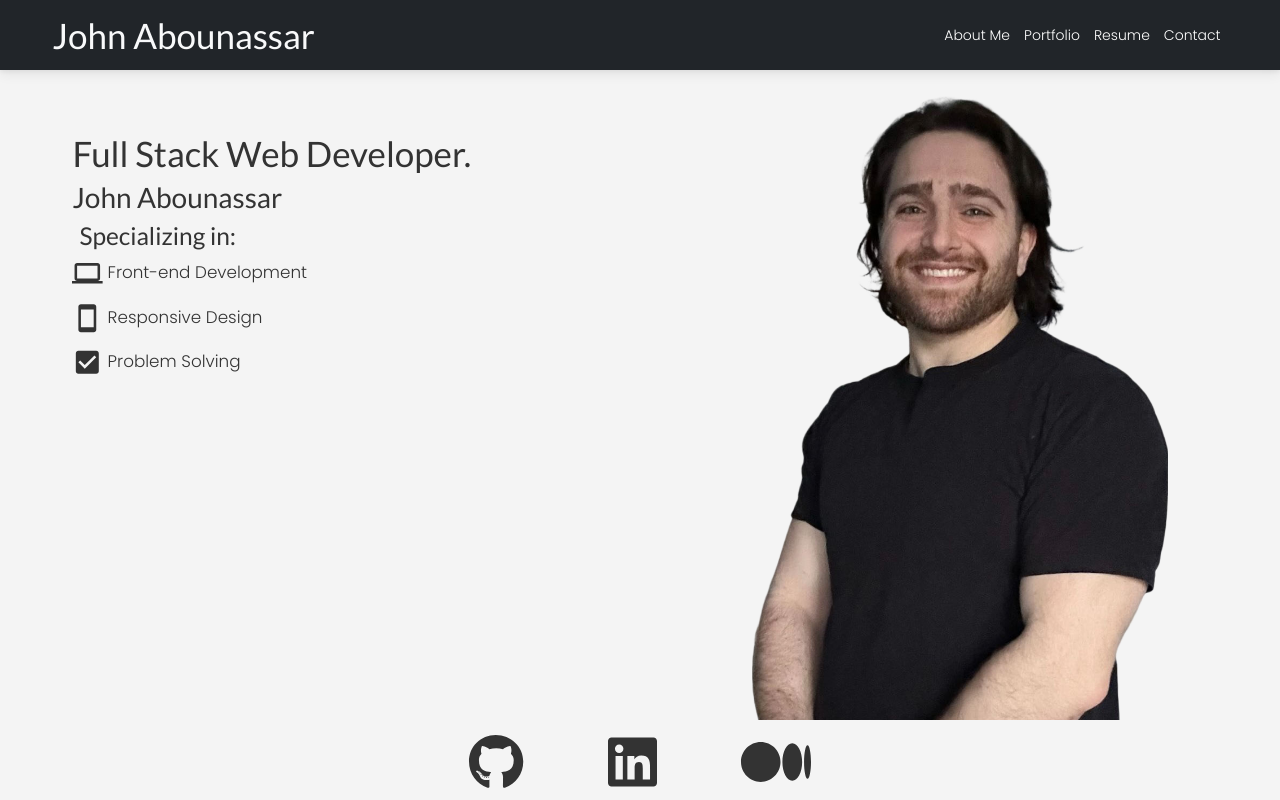
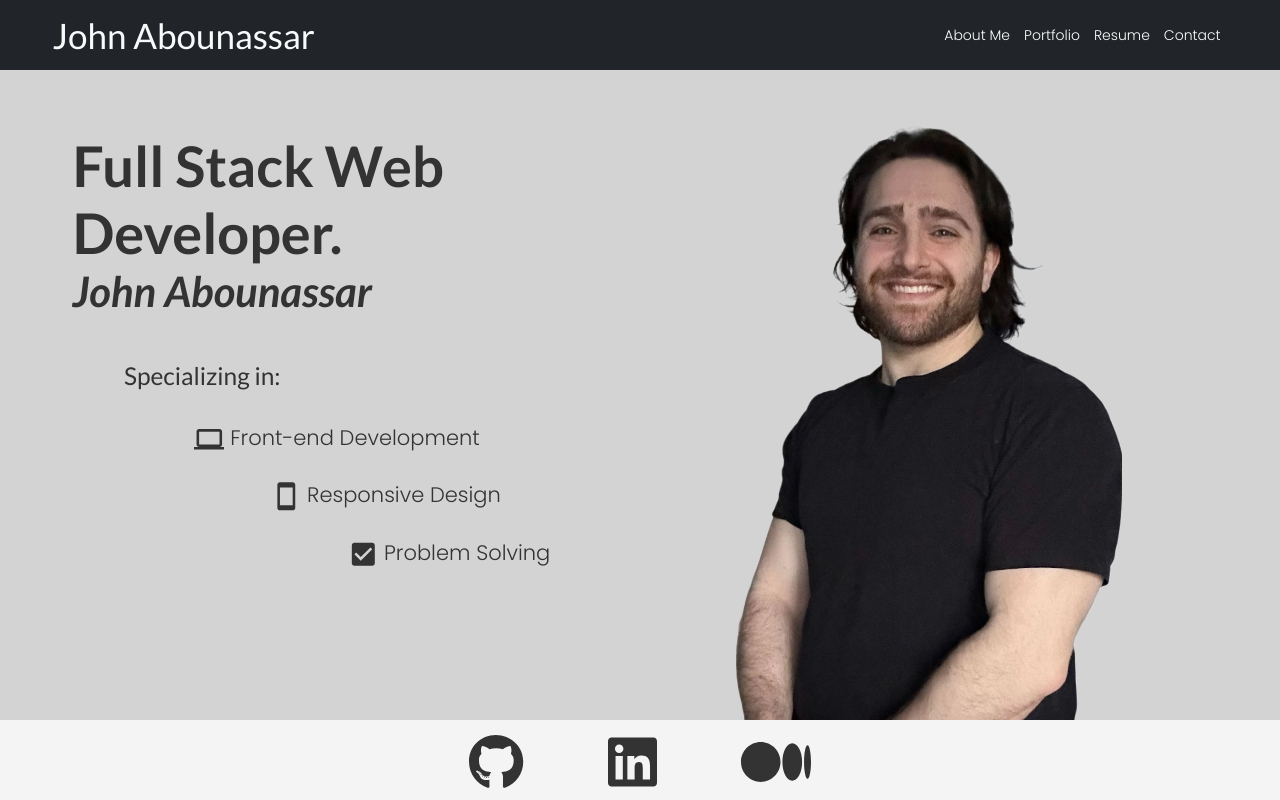
Before and after one commit to john-abou/react-portfolio, a React (Create React App) app: page / in a window 1280 px wide. Built offline with nearby package versions, Linux system fonts and the light colour scheme; a web font is replaced by a local one.

Commit message:
Feat: Updated the CSS fot the About section.

```diff
--- a/src/Assets/css/style.css
+++ b/src/Assets/css/style.css
@@ -72,18 +72,49 @@ footer div a {
 /* About Page styling */
 #about {
   overflow: hidden;
+  height: 650px;
+  background-color: #d3d3d3;
+}
+.about-header {
+  font-size: 4rem;
+  font-weight: bold;
+  margin: 10% 0 0 0;
+  text-align: 'left';
+}
+.about-name {
+  margin: 0 0 8% 0%;
+  font-size: 3rem;
+  font-weight: bold;
+  font-style: italic;
+  text-align: 'left';
 }
 .about-photo {
-  margin: 0 0 0 -20%;
+  margin-top: 5%;
   border-radius: 50%;
-  overflow: hidden;
-  width: 140%;
+  width: 130%;
 }
 .about-text {
-  margin: 10% 10%;
-  font-size: 1.2rem;
-  line-height: 1.5rem;
-  text-align: justify;
+  margin-right: 0%;
+  margin-left: 10%;
+  font-size: 1.1rem;
+  line-height: 1.25rem;
+  text-align: left;
+}
+.about-description {
+  font-size: 2rem;
+  margin: 0 0 0 8%;
+}
+.skill-one{
+  font-size: 1.5rem;
+  margin: 5% 0 0 15%;
+}
+.skill-two{
+  font-size: 1.5rem;
+  margin: 5% 0 0 30%;
+}
+.skill-three{
+  font-size: 1.5rem;
+  margin: 5% 0 0 45%;
 }
 
 
```
